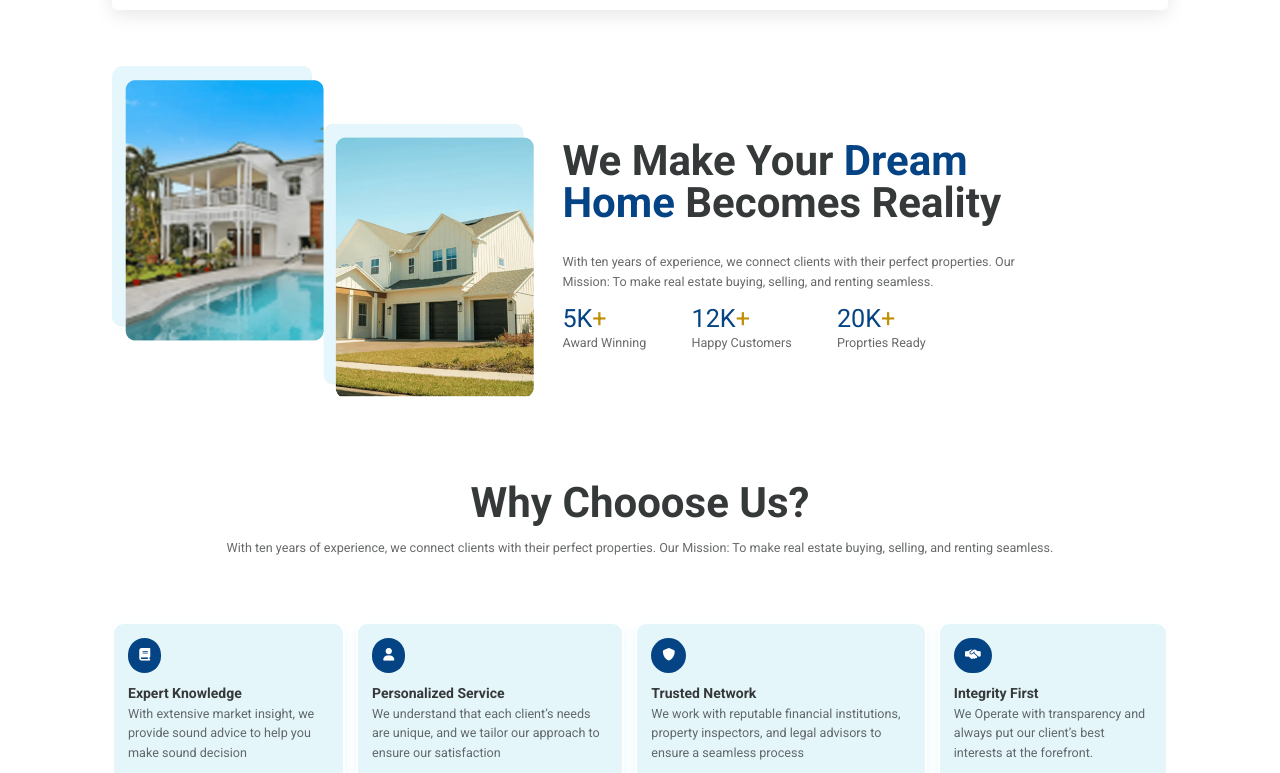
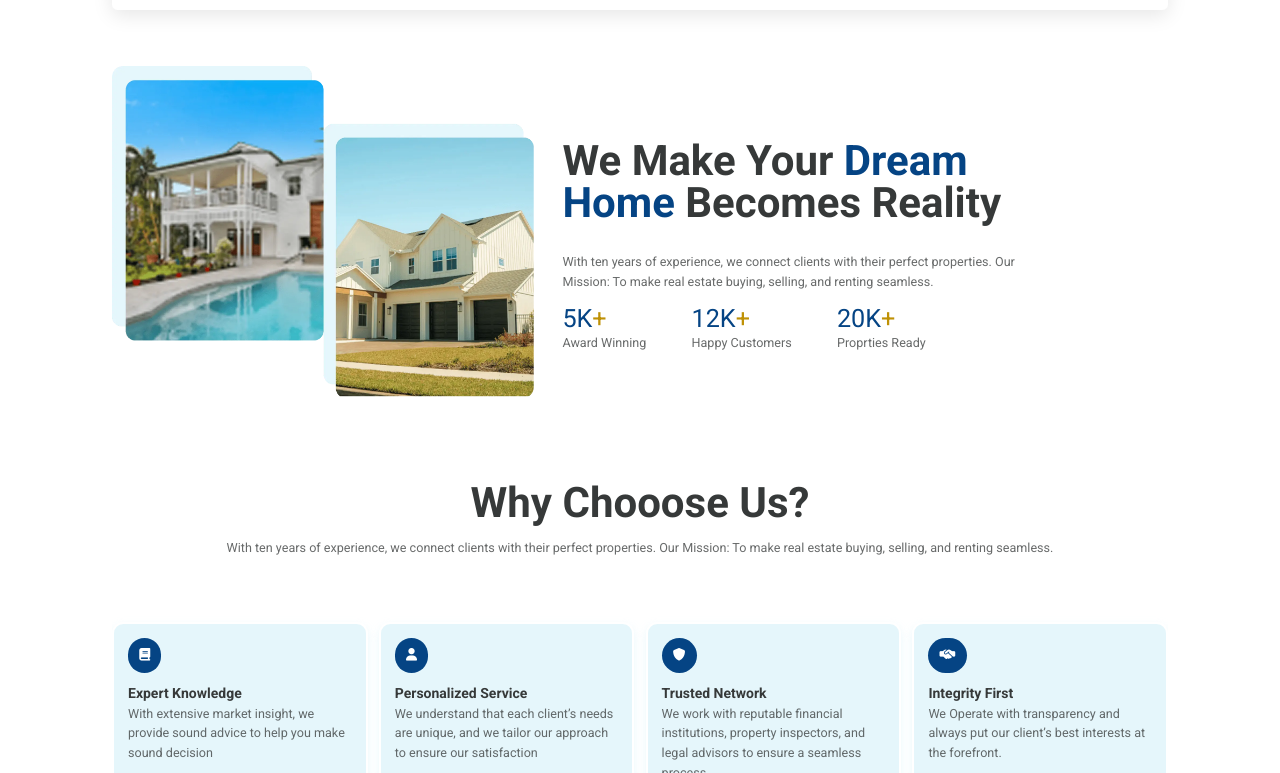
Before and after one commit to adeyemo-taiwo-m/nextcity-realestate, a website: page index.html in a window 1280 px wide. Shown: the part 976-1749 px from the top of the page. Drawn offline with nearby package versions, Linux system fonts and the light colour scheme.

Commit message:
Initial Commit

```diff
--- a/index.html
+++ b/index.html
@@ -196,7 +196,7 @@
           <!-- flex list -->
           <div class="flex flex-row  space-x-4 md:flex-nowrap md:items-start   flex-wrap space-y-5   items-center justify-center lg:spacex-6  overflow-x-auto  " >
             <!-- list 1 -->
-            <div class="max-w-4/5 mt-3 hover:-translate-y-2 transition-transform  choose-us-bg flex flex-col gap-2 text-center md:text-left  ">
+            <div class="w-4/5 mt-3 hover:-translate-y-2 transition-transform  choose-us-bg flex flex-col gap-2 text-center md:text-left  ">
               <!-- icon -->
               <div ><i class="fa-book fa text-lg bg-primary p-4 rounded-4xl text-white  " aria-hidden="true"></i></div>
               <div class="py-2 text-center  md:text-left">
@@ -207,7 +207,7 @@
             </div>
                         <!-- list 2 -->
 
-          <div class="max-w-4/5 mt-3 hover:-translate-y-2   choose-us-bg flex flex-col gap-2 text-center md:text-left  ">
+          <div class="w-4/5 mt-3 hover:-translate-y-2   choose-us-bg flex flex-col gap-2 text-center md:text-left  ">
               <!-- icon -->
               <div ><i class="fa-user fa text-lg bg-primary p-4 rounded-4xl text-white  " aria-hidden="true"></i></div>
               <div class="py-2 text-center  md:text-left">
@@ -218,7 +218,7 @@
             </div>
                         <!-- list 3 -->
 
-             <div class="max-w-4/5 mt-3 hover:-translate-y-2  choose-us-bg flex flex-col gap-2 text-center md:text-left  ">
+             <div class="w-4/5 mt-3 hover:-translate-y-2  choose-us-bg flex flex-col gap-2 text-center md:text-left  ">
               <!-- icon -->
               <div ><i class="fa-shield fa text-lg bg-primary p-4 rounded-4xl text-white  " aria-hidden="true"></i></div>
               <div class="py-2 text-center  md:text-left">
@@ -229,7 +229,7 @@
             </div>
                         <!-- list 4 -->
 
-            <div class="max-w-4/5 mt-3 hover:-translate-y-2 flex choose-us-bg flex-col gap-2 text-center md:text-left  ">
+            <div class="w-4/5 mt-3 hover:-translate-y-2 flex choose-us-bg flex-col gap-2 text-center md:text-left  ">
               <!-- icon -->
               <div ><i class="fa-handshake-simple flex justify-items-center fa text-lg bg-primary p-4  rounded-4xl text-white  " aria-hidden="true"></i></div>
               <div class="py-2 text-center  md:text-left">
```
